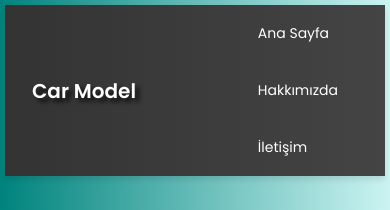
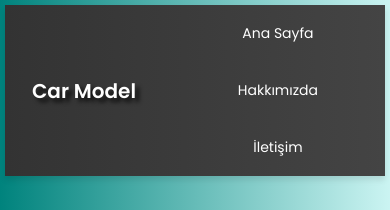
Before and after one commit to osmandemir2533/CarModelProjectReact, a React (Vite) app: page /communication in a window 390 px wide. Shown: the top 210 px of the page. Built offline with nearby package versions, Linux system fonts and the light colour scheme.

Commit message:
commit deployyyyy

```diff
--- a/src/components/Navbar.css
+++ b/src/components/Navbar.css
@@ -57,8 +57,13 @@
   }
 
   .nav-link {
+    display: flex; /* Yanyana hizalamak için flex kullanıyoruz */
+    justify-content: center; /* Ortalamak için */
     font-size: 16px;
     margin: 0;
+    gap: 20px; /* Linkler arasında boşluk bırakıyoruz */
+    content: '|'; /* Aralarına | işareti ekliyoruz */
+    margin-left: 10px;
   }
 
   .navbar-brand {
--- a/src/pages/Communication.css
+++ b/src/pages/Communication.css
@@ -106,7 +106,7 @@
   .gif {
     margin-top: 80px;
     margin-bottom: 60px;
-    transform: translate(0, 0); /* Animasyonun etkisini kaldırdım */
+    transform: translate(+100%, 0); /* Animasyonun etkisini kaldırdım */
   }
 
   .gif img {
--- a/src/pages/HomePage.css
+++ b/src/pages/HomePage.css
@@ -145,16 +145,16 @@ table tr:hover {
   .table-header {
     display: flex;
     justify-content: space-between; /* Aralarına boşluk bırakacak */
-    gap: 10px; /* Aralarındaki boşluk */
+    gap: 5px; /* Aralarındaki boşluk */
   }
 
   .search-input {
-    width: 70%; /* Arama kutusunun genişliğini %70 olarak ayarladım */
+    width: 55%; /* Arama kutusunun genişliğini %70 olarak ayarladım */
     margin-bottom: 0;
   }
 
   .filter-button {
-    width: 28%; /* Filtre butonunun genişliğini %28 olarak ayarladım */
+    width: 40%; /* Filtre butonunun genişliğini %28 olarak ayarladım */
     margin-bottom: 0;
   }
 
```
